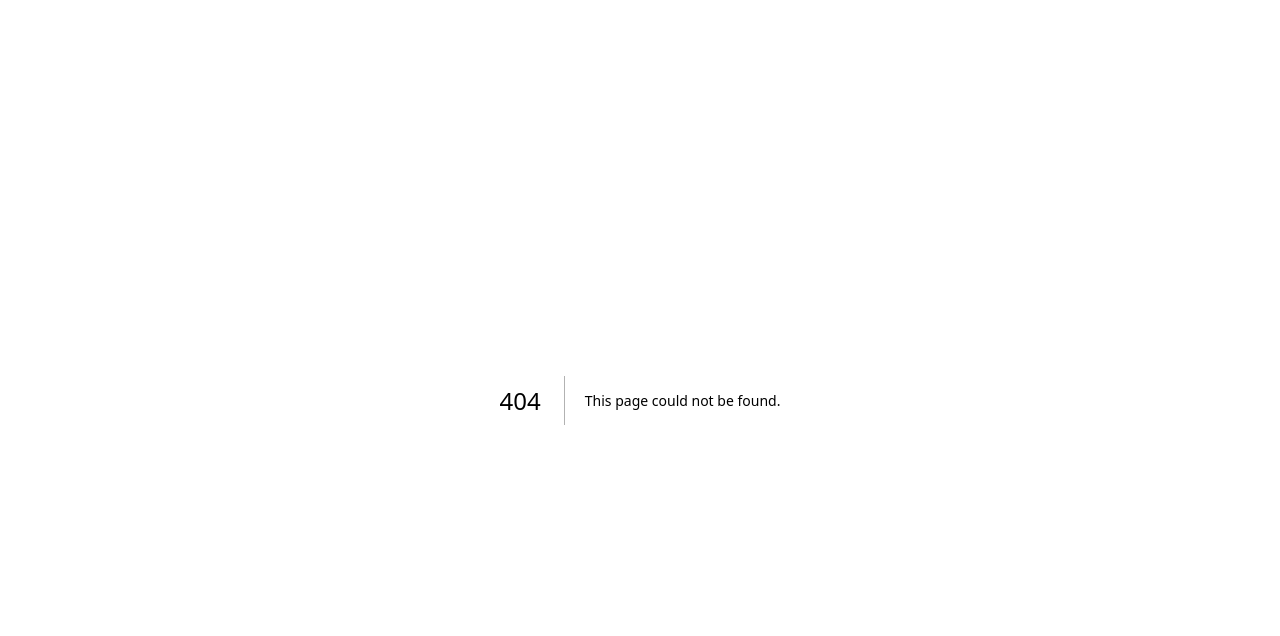
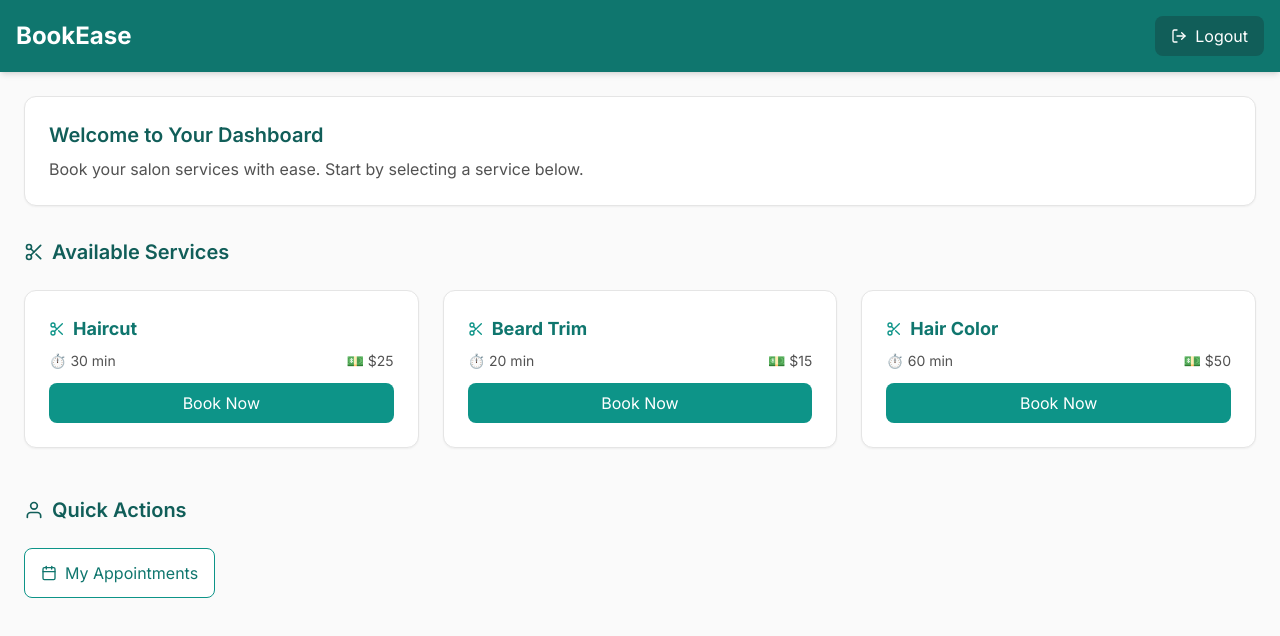
Before and after one commit to zainabzahid711/demo-project, a Next.js app: page /dashboard in a window 1280 px wide. Before the commit this address had no page. Shown: the top 636 px of the page. Built offline with nearby package versions, Linux system fonts and the light colour scheme; sample sign-in values are in the browser's storage.

Commit message:
created the layout of dashboard for bookings

```diff
--- /dev/null
+++ b/src/app/dashboard/layout.tsx
@@ -0,0 +1,18 @@
+// src/app/dashboard/layout.tsx
+import type { Metadata } from "next";
+import { Inter } from "next/font/google";
+
+const inter = Inter({ subsets: ["latin"] });
+
+export const metadata: Metadata = {
+  title: "BookEase - Dashboard",
+  description: "Manage your salon appointments",
+};
+
+export default function DashboardLayout({
+  children,
+}: {
+  children: React.ReactNode;
+}) {
+  return <div className={`${inter.className} bg-neutral-50`}>{children}</div>;
+}
--- /dev/null
+++ b/src/app/dashboard/page.tsx
@@ -0,0 +1,86 @@
+// src/app/dashboard/page.tsx
+"use client";
+
+import { useEffect } from "react";
+import { useRouter } from "next/navigation";
+import { FiCalendar, FiScissors, FiUser, FiLogOut } from "react-icons/fi";
+import ServiceCard from "@/src/components/dashboard/serviceCard";
+
+export default function Dashboard() {
+  const router = useRouter();
+
+  // Auth check
+  useEffect(() => {
+    const jwt = localStorage.getItem("jwt");
+    if (!jwt) router.push("/login");
+  }, []);
+
+  const salonServices = [
+    { id: 1, name: "Haircut", duration: "30 min", price: 25 },
+    { id: 2, name: "Beard Trim", duration: "20 min", price: 15 },
+    { id: 3, name: "Hair Color", duration: "60 min", price: 50 },
+  ];
+
+  const handleLogout = () => {
+    localStorage.removeItem("jwt");
+    router.push("/login");
+  };
+
+  return (
+    <div className="min-h-screen" suppressHydrationWarning>
+      {/* Header */}
+      <header className="bg-teal-700 text-white p-4 shadow-md">
+        <div className="container mx-auto flex justify-between items-center">
+          <h1 className="text-2xl font-bold">BookEase</h1>
+          <button
+            onClick={handleLogout}
+            className="flex items-center gap-2 bg-teal-800 px-4 py-2 rounded-lg hover:bg-teal-900 transition"
+          >
+            <FiLogOut /> Logout
+          </button>
+        </div>
+      </header>
+
+      {/* Main Content */}
+      <main className="container mx-auto p-4 md:p-6">
+        {/* Welcome Card */}
+        <div className="bg-white rounded-xl shadow-sm p-6 mb-8 border border-neutral-200">
+          <h2 className="text-xl font-semibold text-teal-800 mb-2">
+            Welcome to Your Dashboard
+          </h2>
+          <p className="text-neutral-600">
+            Book your salon services with ease. Start by selecting a service
+            below.
+          </p>
+        </div>
+
+        {/* Services Grid */}
+        <section className="mb-12">
+          <h3 className="text-xl font-semibold text-teal-800 mb-6 flex items-center gap-2">
+            <FiScissors /> Available Services
+          </h3>
+          <div className="grid grid-cols-1 md:grid-cols-3 gap-6">
+            {salonServices.map((service) => (
+              <ServiceCard key={service.id} service={service} />
+            ))}
+          </div>
+        </section>
+
+        {/* Quick Actions */}
+        <section>
+          <h3 className="text-xl font-semibold text-teal-800 mb-6 flex items-center gap-2">
+            <FiUser /> Quick Actions
+          </h3>
+          <div className="flex flex-wrap gap-4">
+            <button
+              onClick={() => router.push("/dashboard/appointments")}
+              className="flex items-center gap-2 bg-white border border-teal-600 text-teal-700 px-4 py-3 rounded-lg hover:bg-teal-50 transition"
+            >
+              <FiCalendar /> My Appointments
+            </button>
+          </div>
+        </section>
+      </main>
+    </div>
+  );
+}
--- /dev/null
+++ b/src/components/dashboard/serviceCard.tsx
@@ -0,0 +1,47 @@
+// src/components/ServiceCard.tsx
+"use client";
+
+import { FiScissors } from "react-icons/fi";
+import { useRouter } from "next/navigation";
+
+type Service = {
+  id: number;
+  name: string;
+  duration: string;
+  price: number;
+};
+
+// Add this prop to ServiceCard component
+interface ServiceCardProps {
+  service: {
+    id: number;
+    attributes: {
+      name: string;
+      duration: number;
+      price: number;
+    };
+  };
+}
+
+export default function ServiceCard({ service }: { service: Service }) {
+  const router = useRouter();
+
+  return (
+    <div className="bg-white rounded-xl shadow-sm border border-neutral-200 hover:shadow-md transition p-6">
+      <div className="flex items-center gap-2 mb-2">
+        <FiScissors className="text-teal-600" />
+        <h4 className="font-bold text-lg text-teal-700">{service.name}</h4>
+      </div>
+      <div className="flex justify-between text-sm text-neutral-600 mb-3">
+        <span>⏱️ {service.duration}</span>
+        <span>💵 ${service.price}</span>
+      </div>
+      <button
+        onClick={() => router.push(`/dashboard/book?service=${service.id}`)}
+        className="w-full bg-teal-600 hover:bg-teal-700 text-white py-2 px-4 rounded-lg transition"
+      >
+        Book Now
+      </button>
+    </div>
+  );
+}
```
